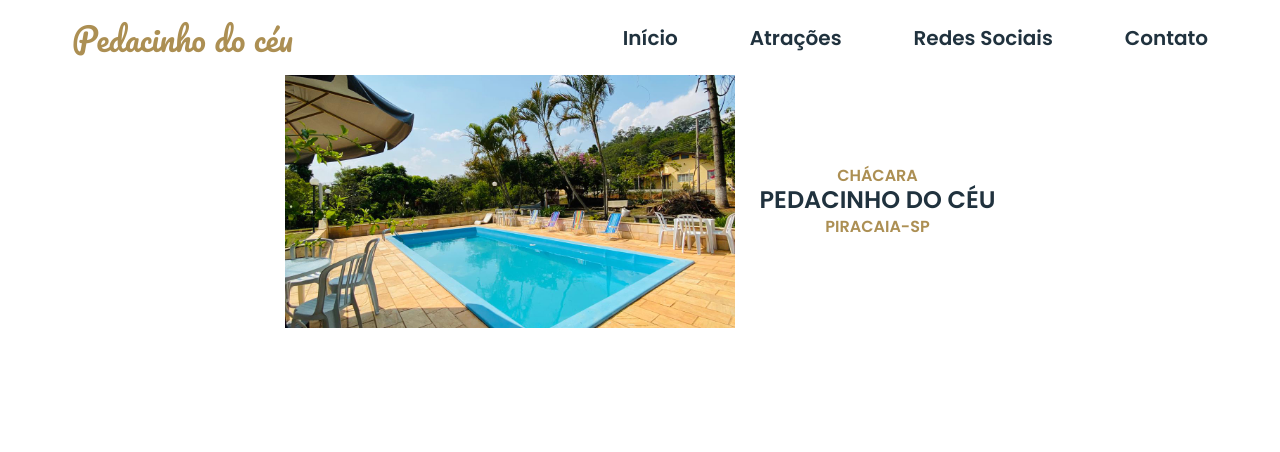
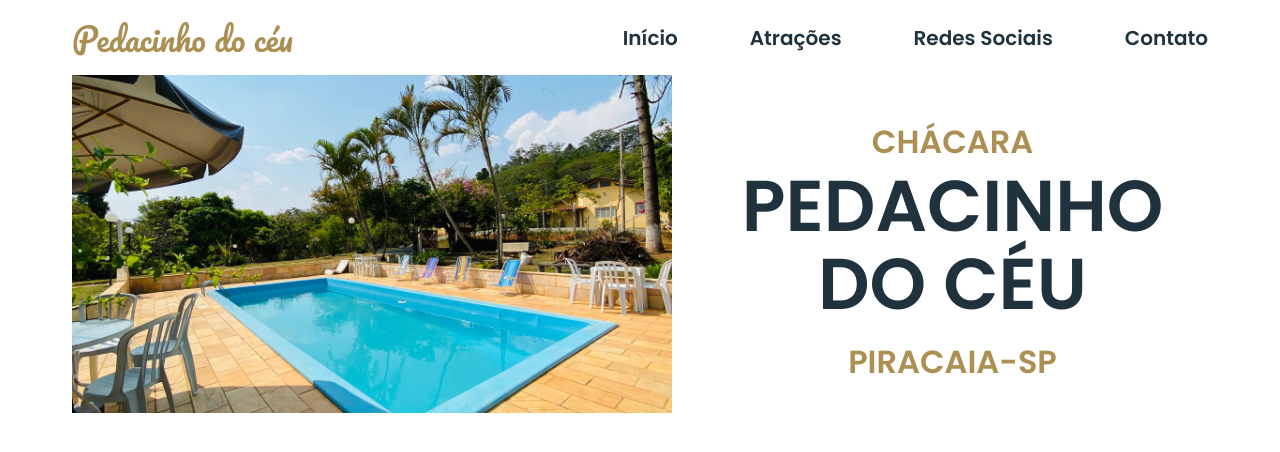
Before and after one commit to leuzaoo/pedacinho-do-ceu, a website: page index.html in a window 1280 px wide. Drawn offline with nearby package versions, Linux system fonts and the light colour scheme.

Commit message:
Update desktop version

```diff
--- a/index.html
+++ b/index.html
@@ -45,7 +45,8 @@
             Chácara
             <br />
             <span class="span-name">Pedacinho do Céu</span>
-            <p class="city-name">Piracaia-SP</p>
+            <br />
+            Piracaia-SP
           </h1>
         </div>
       </div>
--- a/scss/style.scss
+++ b/scss/style.scss
@@ -36,19 +36,16 @@ li {
 }
 
 h1 {
+  margin-top: 16px;
   color: variables.$orange-color;
   text-align: center;
   text-transform: uppercase;
+  font-size: 12px;
 }
 
 .span-name {
   color: variables.$blue-color;
-}
-
-.city-name {
-  color: variables.$orange-color;
-  font-weight: 600;
-  text-align: center;
+  font-size: 16px;
 }
 
 .pool {
@@ -98,7 +95,7 @@ img {
     line-height: 150%;
   }
 
-  .span-name{
+  .span-name {
     margin: 20px 0;
     font-size: 24px;
   }
@@ -121,3 +118,16 @@ img {
     font-size: 20px;
   }
 }
+
+img {
+  width: 600px;
+}
+
+h1 {
+  font-size: 32px;
+  line-height: 200%;
+}
+
+.span-name {
+  font-size: 72px;
+}
```
Also changed, not shown: css/style.css, 1 other file.
